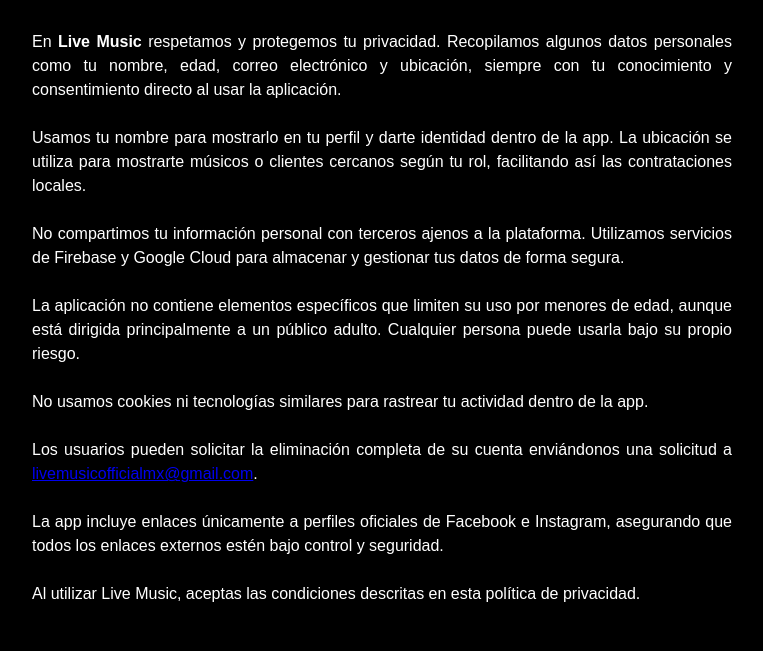
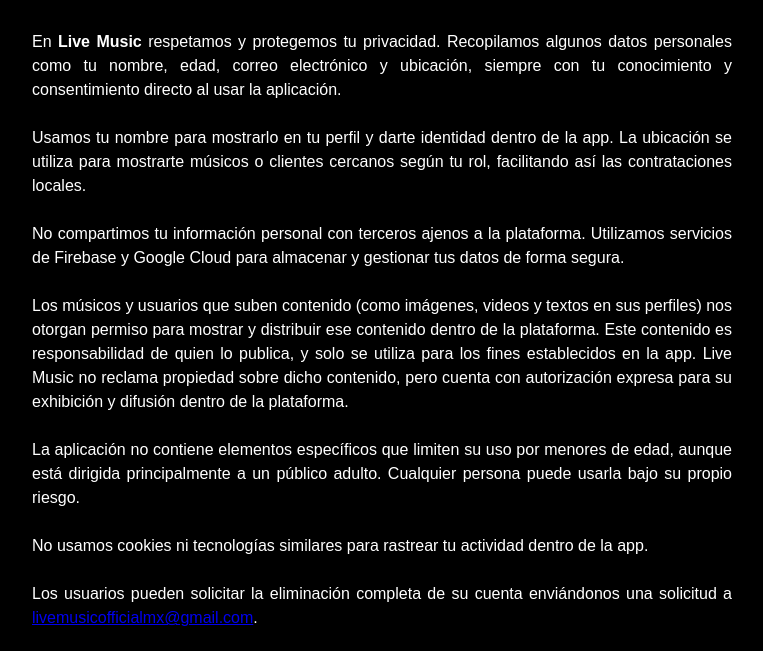
Before and after one commit to jessejamesNM/live_music_webb, a plain HTML site: page privacidad.html in a window 1280 px wide. Shown: the part 114-765 px from the top of the page, without its empty margins (258-1021 px from the left). Drawn offline with Linux system fonts and the light colour scheme.

Commit message:
Update privacidad.html

```diff
--- a/privacidad.html
+++ b/privacidad.html
@@ -22,6 +22,8 @@
 
       <p>No compartimos tu información personal con terceros ajenos a la plataforma. Utilizamos servicios de Firebase y Google Cloud para almacenar y gestionar tus datos de forma segura.</p>
 
+      <p>Los músicos y usuarios que suben contenido (como imágenes, videos y textos en sus perfiles) nos otorgan permiso para mostrar y distribuir ese contenido dentro de la plataforma. Este contenido es responsabilidad de quien lo publica, y solo se utiliza para los fines establecidos en la app. Live Music no reclama propiedad sobre dicho contenido, pero cuenta con autorización expresa para su exhibición y difusión dentro de la plataforma.</p>
+
       <p>La aplicación no contiene elementos específicos que limiten su uso por menores de edad, aunque está dirigida principalmente a un público adulto. Cualquier persona puede usarla bajo su propio riesgo.</p>
 
       <p>No usamos cookies ni tecnologías similares para rastrear tu actividad dentro de la app.</p>
```
